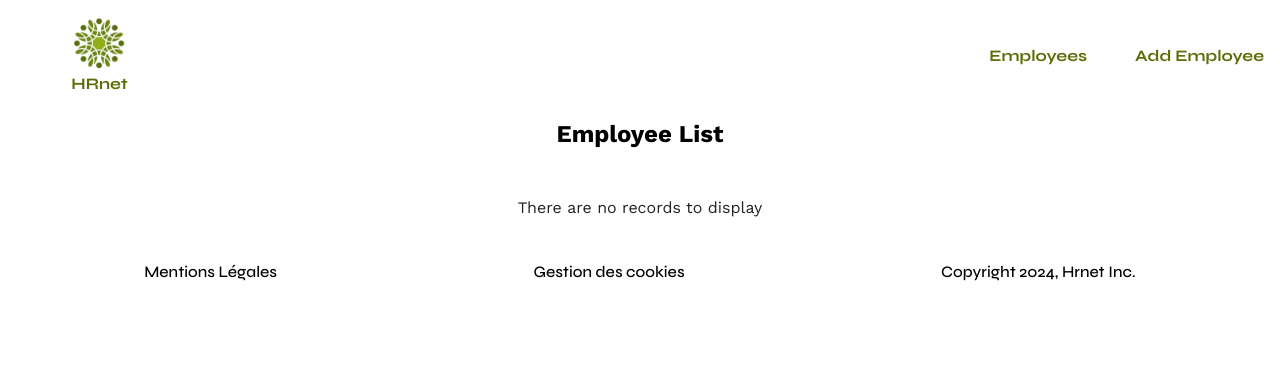
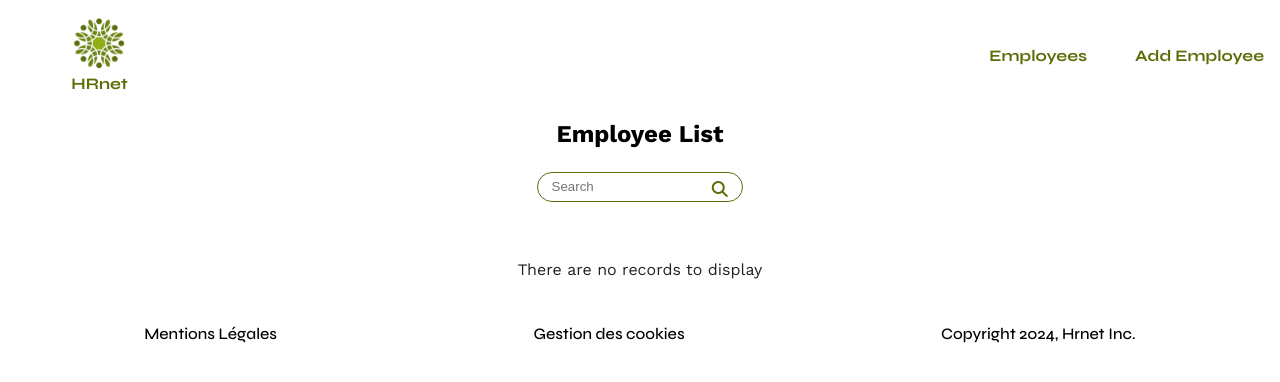
Before and after one commit to chaaladhif/p14-Hrnet, a React (Vite) app: page /employees in a window 1280 px wide. Shown: the top 382 px of the page. Built offline with nearby package versions, Linux system fonts and the light colour scheme.

Commit message:
add search-bar

```diff
--- a/src/pages/employeeList/index.jsx
+++ b/src/pages/employeeList/index.jsx
@@ -1,9 +1,10 @@
 import "./style.css";
 import DataTable from "react-data-table-component";
 import { useSelector } from "react-redux";
-
+import { useState } from "react";
 function EmployeeList() {
      const employees = useSelector((state) => state.employee.employees);
+     const [filterText, setFilterText] = useState("");
 
      const columns = [
           {
@@ -36,13 +37,48 @@ function EmployeeList() {
           { name: "State", selector: (row) => row.state, sortable: true },
           { name: "Zip Code", selector: (row) => row.zipCode, sortable: true },
      ];
-
+     const filteredEmployees = employees.filter(
+          (employee) =>
+               employee.firstname
+                    .toLowerCase()
+                    .includes(filterText.toLowerCase()) ||
+               employee.lastname
+                    .toLowerCase()
+                    .includes(filterText.toLowerCase()) ||
+               employee.startDate
+                    .toLowerCase()
+                    .includes(filterText.toLowerCase()) ||
+               employee.department
+                    .toLowerCase()
+                    .includes(filterText.toLowerCase()) ||
+               employee.dateOfBirth
+                    .toLowerCase()
+                    .includes(filterText.toLowerCase()) ||
+               employee.street
+                    .toLowerCase()
+                    .includes(filterText.toLowerCase()) ||
+               employee.city.toLowerCase().includes(filterText.toLowerCase()) ||
+               employee.state
+                    .toLowerCase()
+                    .includes(filterText.toLowerCase()) ||
+               employee.zipCode.toString().includes(filterText.toLowerCase())
+     );
      return (
           <div className="list-employee-container">
                <h2>Employee List</h2>
+               <div className="search-container">
+                    <input
+                         type="text"
+                         placeholder="Search"
+                         className="search-bar"
+                         value={filterText}
+                         onChange={(e) => setFilterText(e.target.value)}
+                    />
+                    <i className="fa-solid fa-magnifying-glass"></i>
+               </div>
                <DataTable
                     columns={columns}
-                    data={employees}
+                    data={filteredEmployees}
                     pagination
                     highlightOnHover
                     striped
--- a/src/pages/employeeList/style.css
+++ b/src/pages/employeeList/style.css
@@ -0,0 +1,24 @@
+.search-container {
+     position: relative;
+     display: inline-table;
+     margin-bottom: 2em;
+}
+.search-bar {
+     border-radius: 20px;
+     padding: 0.5em 1em;
+     border: 1px solid #5a6f08;
+     transition: width 0.1s ease-in-out;
+}
+.search-bar:hover {
+     width: 250px;
+     border: 2px solid #5a6f08;
+}
+.search-bar:focus {
+     border-color: #5a6f08 !important;
+}
+.fa-magnifying-glass {
+     position: absolute;
+     top: 9px;
+     color: #5a6f08;
+     right: 15px;
+}
```
